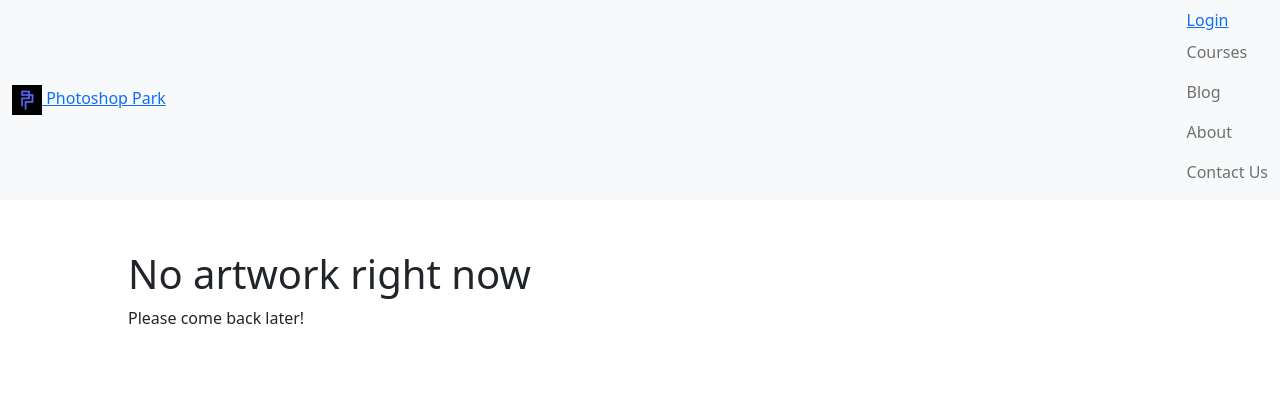
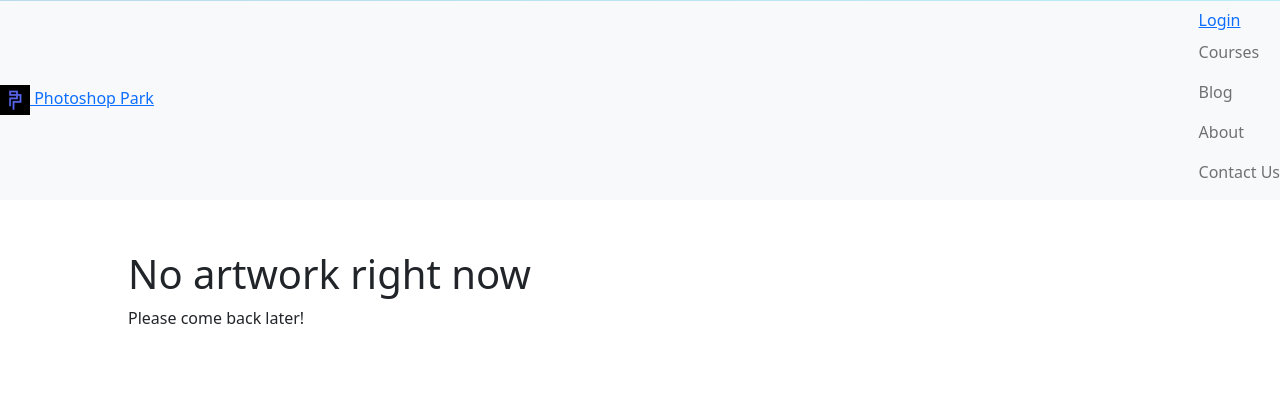
Before and after one commit to kastyne/photoshop-park, a Django app: template artwork/templates/artwork/index.html in a window 1280 px wide. Shown: the top 420 px of the page. Run offline with Django 3.2, Linux system fonts and the light colour scheme; the template is opened without the code that fills it, so the values that code supplies are empty.

Commit message:
attempted to fix navbar, not owrking

```diff
--- a/static/custom.css
+++ b/static/custom.css
@@ -1,6 +1,10 @@
 /**********
  - Global -
 **********/
+:root {
+    --gradient: linear-gradient(45deg, rgba(9,3,103,1) 0%, rgba(9,9,121,1) 35%, rgba(0,212,255,1) 100%);
+}
+
 main {
     width: 80vw;
     height: calc(100vh - 50px);
@@ -8,7 +12,6 @@ main {
     margin-top: 50px;
 
 }
-
 
 /**************************
  - Custom Featured Cards -
@@ -69,14 +72,14 @@ main {
 
 hr {
     width: 100%;
-    height: 5px;
+    height: 50px;
     margin: 25px 0px;
     padding: 0;
     border: none;
 }
 
 hr#topbar {
-    position: fixed; top: 0px; z-index: 2; margin: 0;
+    position: fixed; top: 0px; z-index: 5; margin: 0;
 }
 
 .gradient {
--- a/templates/base/base.html
+++ b/templates/base/base.html
@@ -19,7 +19,6 @@
 <body>
     <hr class="gradient" id="topbar">
     <nav class="navbar navbar-light bg-light">
-        <div class="container-fluid">
         <a href="/" class="nav-brand">
             <img src="{% static 'favicon.webp' %}" alt="" width="30" height="30" class="d-inline-block">
             Photoshop Park
@@ -31,17 +30,14 @@
             {% else %}
                 <li><a href="/login">Login</a></li>
             {% endif %}
-
             <li class="nav-item"><a class="nav-link  d-inline-block" href="/courses">Courses</a></li>
             <li class="nav-item"><a class="nav-link  d-inline-block" href="/blog">Blog</a></li>
             <li class="nav-item"><a class="nav-link  d-inline-block" href="/about">About</a></li>
             <li class="nav-item"><a class="nav-link  d-inline-block" href="/contact">Contact Us</a></li>
-
             {% if user.is_staff %}
                 <li class="nav-item"><a class="nav-link" href="/admin">Admin</a></li>
             {% endif %}
         </ul>
-        </div>
     </nav>
     <main>
         {% if messages %}
```
Also changed, not shown: home/templates/home/homepage.html (+1 -11 lines). Lines whose indentation alone changed are shown as unchanged.
